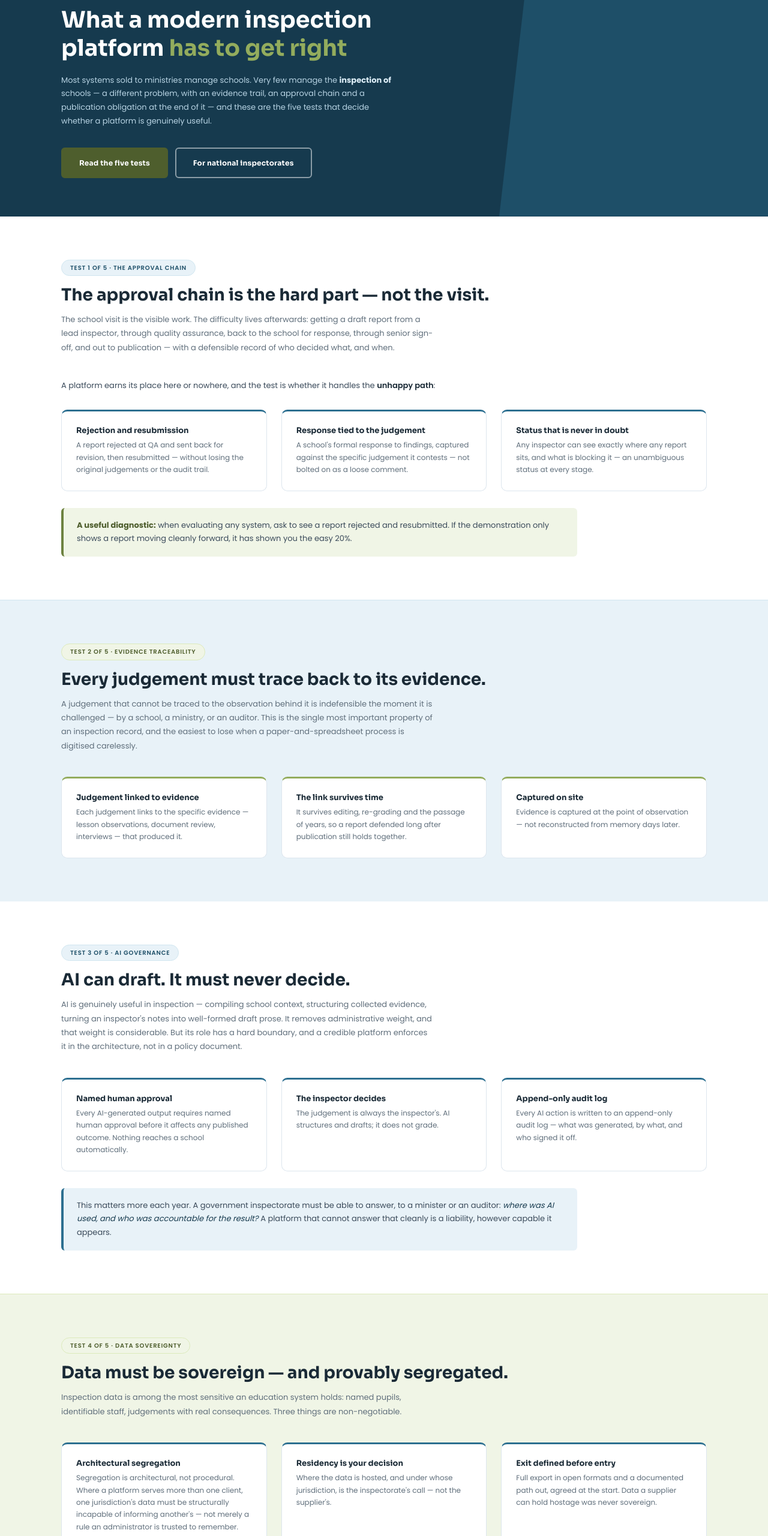
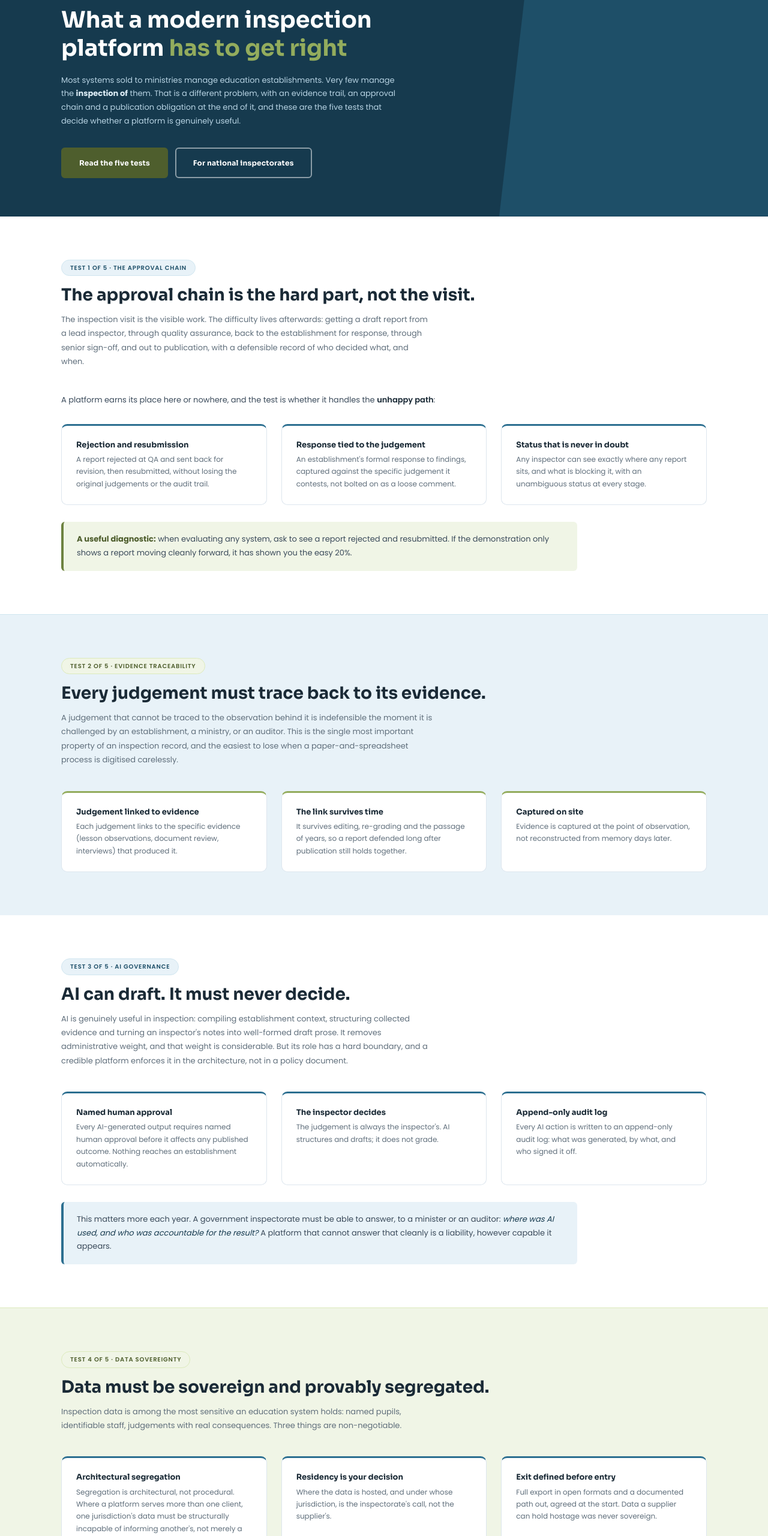
Before and after one commit to eduinspect360/website, a plain HTML site: page inspection-readiness.html in a window 1280 px wide. Shown: the part 179-2740 px from the top of the page at 60% size. Drawn offline with Linux system fonts and the light colour scheme.

Commit message:
Readiness Note: same copy rules as capability statement
Co-Authored-By: Claude Opus 5.5 <noreply@anthropic.com>

```diff
--- a/inspection-readiness.html
+++ b/inspection-readiness.html
@@ -4,15 +4,15 @@
   <meta charset="UTF-8">
   <meta name="viewport" content="width=device-width, initial-scale=1.0">
   <title>What an Inspection Platform Must Get Right | EDUINSPECT360</title>
-  <meta name="description" content="A short note for education inspectorates: approval chains, evidence traceability, AI governance and data sovereignty — the tests that decide if a platform is useful.">
-  <meta name="keywords" content="inspection platform requirements, inspection approval workflow, evidence traceability inspection, AI governance school inspection, data sovereignty inspectorate, inspection report QA workflow, national inspectorate software evaluation">
+  <meta name="description" content="A short note for education inspectorates: approval chains, evidence traceability, AI governance and data sovereignty: the tests that decide if a platform is useful.">
+  <meta name="keywords" content="inspection platform requirements, inspection approval workflow, evidence traceability inspection, AI governance education inspection, data sovereignty inspectorate, inspection report QA workflow, national inspectorate software evaluation">
   <meta name="robots" content="index, follow">
   <meta name="author" content="EDUINSPECT360 Limited">
   <link rel="canonical" href="https://www.eduinspect360.com/inspection-readiness.html">
 
   <meta property="og:type" content="article">
   <meta property="og:title" content="What an Inspection Platform Must Get Right | EDUINSPECT360">
-  <meta property="og:description" content="A short note for education inspectorates: approval chains, evidence traceability, AI governance and data sovereignty — the tests that decide if a platform is useful.">
+  <meta property="og:description" content="A short note for education inspectorates: approval chains, evidence traceability, AI governance and data sovereignty: the tests that decide if a platform is useful.">
   <meta property="og:url" content="https://www.eduinspect360.com/inspection-readiness.html">
   <meta property="og:site_name" content="EDUINSPECT360">
   <meta property="og:image" content="https://www.eduinspect360.com/icon-white-bg.png">
@@ -22,7 +22,7 @@
 
   <meta name="twitter:card" content="summary">
   <meta name="twitter:title" content="What an Inspection Platform Must Get Right | EDUINSPECT360">
-  <meta name="twitter:description" content="A short note for education inspectorates: approval chains, evidence traceability, AI governance and data sovereignty — the tests that decide if a platform is useful.">
+  <meta name="twitter:description" content="A short note for education inspectorates: approval chains, evidence traceability, AI governance and data sovereignty: the tests that decide if a platform is useful.">
   <meta name="twitter:image" content="https://www.eduinspect360.com/icon-white-bg.png">
 
   <script type="application/ld+json">
@@ -79,7 +79,7 @@
   <div class="container">
     <span class="pill pill-white">A note for inspectorates</span>
     <h1>What a modern inspection platform <em>has to get right</em></h1>
-    <p class="hero-sub">Most systems sold to ministries manage schools. Very few manage the <strong>inspection of</strong> schools — a different problem, with an evidence trail, an approval chain and a publication obligation at the end of it — and these are the five tests that decide whether a platform is genuinely useful.</p>
+    <p class="hero-sub">Most systems sold to ministries manage education establishments. Very few manage the <strong>inspection of</strong> them. That is a different problem, with an evidence trail, an approval chain and a publication obligation at the end of it, and these are the five tests that decide whether a platform is genuinely useful.</p>
     <div class="btn-group">
       <a href="#main-content" class="btn btn-green">Read the five tests</a>
       <a href="inspectorates.html" class="btn btn-outline-white">For national inspectorates</a>
@@ -94,14 +94,14 @@
   <div class="container">
     <div class="section-header">
       <span class="pill pill-blue">Test 1 of 5 · The approval chain</span>
-      <h2>The approval chain is the hard part — not the visit.</h2>
-      <p>The school visit is the visible work. The difficulty lives afterwards: getting a draft report from a lead inspector, through quality assurance, back to the school for response, through senior sign-off, and out to publication — with a defensible record of who decided what, and when.</p>
+      <h2>The approval chain is the hard part, not the visit.</h2>
+      <p>The inspection visit is the visible work. The difficulty lives afterwards: getting a draft report from a lead inspector, through quality assurance, back to the establishment for response, through senior sign-off, and out to publication, with a defensible record of who decided what, and when.</p>
     </div>
     <p class="test-lead">A platform earns its place here or nowhere, and the test is whether it handles the <strong>unhappy path</strong>:</p>
     <div class="grid-3">
-      <div class="card card-blue-top"><h3>Rejection and resubmission</h3><p>A report rejected at QA and sent back for revision, then resubmitted — without losing the original judgements or the audit trail.</p></div>
-      <div class="card card-blue-top"><h3>Response tied to the judgement</h3><p>A school's formal response to findings, captured against the specific judgement it contests — not bolted on as a loose comment.</p></div>
-      <div class="card card-blue-top"><h3>Status that is never in doubt</h3><p>Any inspector can see exactly where any report sits, and what is blocking it — an unambiguous status at every stage.</p></div>
+      <div class="card card-blue-top"><h3>Rejection and resubmission</h3><p>A report rejected at QA and sent back for revision, then resubmitted, without losing the original judgements or the audit trail.</p></div>
+      <div class="card card-blue-top"><h3>Response tied to the judgement</h3><p>An establishment's formal response to findings, captured against the specific judgement it contests, not bolted on as a loose comment.</p></div>
+      <div class="card card-blue-top"><h3>Status that is never in doubt</h3><p>Any inspector can see exactly where any report sits, and what is blocking it, with an unambiguous status at every stage.</p></div>
     </div>
     <div class="note-diag"><strong>A useful diagnostic:</strong> when evaluating any system, ask to see a report rejected and resubmitted. If the demonstration only shows a report moving cleanly forward, it has shown you the easy 20%.</div>
   </div>
@@ -113,12 +113,12 @@
     <div class="section-header">
       <span class="pill pill-green">Test 2 of 5 · Evidence traceability</span>
       <h2>Every judgement must trace back to its evidence.</h2>
-      <p>A judgement that cannot be traced to the observation behind it is indefensible the moment it is challenged — by a school, a ministry, or an auditor. This is the single most important property of an inspection record, and the easiest to lose when a paper-and-spreadsheet process is digitised carelessly.</p>
+      <p>A judgement that cannot be traced to the observation behind it is indefensible the moment it is challenged by an establishment, a ministry, or an auditor. This is the single most important property of an inspection record, and the easiest to lose when a paper-and-spreadsheet process is digitised carelessly.</p>
     </div>
     <div class="grid-3">
-      <div class="card card-green-top"><h3>Judgement linked to evidence</h3><p>Each judgement links to the specific evidence — lesson observations, document review, interviews — that produced it.</p></div>
+      <div class="card card-green-top"><h3>Judgement linked to evidence</h3><p>Each judgement links to the specific evidence (lesson observations, document review, interviews) that produced it.</p></div>
       <div class="card card-green-top"><h3>The link survives time</h3><p>It survives editing, re-grading and the passage of years, so a report defended long after publication still holds together.</p></div>
-      <div class="card card-green-top"><h3>Captured on site</h3><p>Evidence is captured at the point of observation — not reconstructed from memory days later.</p></div>
+      <div class="card card-green-top"><h3>Captured on site</h3><p>Evidence is captured at the point of observation, not reconstructed from memory days later.</p></div>
     </div>
   </div>
 </section>
@@ -129,12 +129,12 @@
     <div class="section-header">
       <span class="pill pill-blue">Test 3 of 5 · AI governance</span>
       <h2>AI can draft. It must never decide.</h2>
-      <p>AI is genuinely useful in inspection — compiling school context, structuring collected evidence, turning an inspector's notes into well-formed draft prose. It removes administrative weight, and that weight is considerable. But its role has a hard boundary, and a credible platform enforces it in the architecture, not in a policy document.</p>
+      <p>AI is genuinely useful in inspection: compiling establishment context, structuring collected evidence and turning an inspector's notes into well-formed draft prose. It removes administrative weight, and that weight is considerable. But its role has a hard boundary, and a credible platform enforces it in the architecture, not in a policy document.</p>
     </div>
     <div class="grid-3">
-      <div class="card card-blue-top"><h3>Named human approval</h3><p>Every AI-generated output requires named human approval before it affects any published outcome. Nothing reaches a school automatically.</p></div>
+      <div class="card card-blue-top"><h3>Named human approval</h3><p>Every AI-generated output requires named human approval before it affects any published outcome. Nothing reaches an establishment automatically.</p></div>
       <div class="card card-blue-top"><h3>The inspector decides</h3><p>The judgement is always the inspector's. AI structures and drafts; it does not grade.</p></div>
-      <div class="card card-blue-top"><h3>Append-only audit log</h3><p>Every AI action is written to an append-only audit log — what was generated, by what, and who signed it off.</p></div>
+      <div class="card card-blue-top"><h3>Append-only audit log</h3><p>Every AI action is written to an append-only audit log: what was generated, by what, and who signed it off.</p></div>
     </div>
     <div class="note-emphasis">This matters more each year. A government inspectorate must be able to answer, to a minister or an auditor: <em>where was AI used, and who was accountable for the result?</em> A platform that cannot answer that cleanly is a liability, however capable it appears.</div>
   </div>
@@ -145,12 +145,12 @@
   <div class="container">
     <div class="section-header">
       <span class="pill pill-green">Test 4 of 5 · Data sovereignty</span>
-      <h2>Data must be sovereign — and provably segregated.</h2>
+      <h2>Data must be sovereign and provably segregated.</h2>
       <p>Inspection data is among the most sensitive an education system holds: named pupils, identifiable staff, judgements with real consequences. Three things are non-negotiable.</p>
     </div>
     <div class="grid-3">
-      <div class="card card-blue-top"><h3>Architectural segregation</h3><p>Segregation is architectural, not procedural. Where a platform serves more than one client, one jurisdiction's data must be structurally incapable of informing another's — not merely a rule an administrator is trusted to remember.</p></div>
-      <div class="card card-blue-top"><h3>Residency is your decision</h3><p>Where the data is hosted, and under whose jurisdiction, is the inspectorate's call — not the supplier's.</p></div>
+      <div class="card card-blue-top"><h3>Architectural segregation</h3><p>Segregation is architectural, not procedural. Where a platform serves more than one client, one jurisdiction's data must be structurally incapable of informing another's, not merely a rule an administrator is trusted to remember.</p></div>
+      <div class="card card-blue-top"><h3>Residency is your decision</h3><p>Where the data is hosted, and under whose jurisdiction, is the inspectorate's call, not the supplier's.</p></div>
       <div class="card card-blue-top"><h3>Exit defined before entry</h3><p>Full export in open formats and a documented path out, agreed at the start. Data a supplier can hold hostage was never sovereign.</p></div>
     </div>
   </div>
@@ -161,12 +161,12 @@
   <div class="container">
     <div class="section-header">
       <span class="pill pill-blue">Test 5 of 5 · Framework configurability</span>
-      <h2>The framework is yours — the platform must bend to it.</h2>
-      <p>Every inspectorate is different: its evaluation areas, its grading scale, its inspection categories, its approval routes, its report structure. A platform hardcoded to one country's model forces every other client to adopt that model — which no serious inspectorate will, nor should.</p>
+      <h2>The framework is yours, and the platform must bend to it.</h2>
+      <p>Every inspectorate is different: its evaluation areas, its grading scale, its inspection categories, its approval routes, its report structure. A platform hardcoded to one country's model forces every other client to adopt that model, which no serious inspectorate will, nor should.</p>
     </div>
     <div class="grid-2">
-      <div class="card card-blue-top"><h3>The wrong question</h3><p>&ldquo;Does it match our framework <em>today</em>?&rdquo; — a snapshot that flatters a demo but says nothing about what happens when the framework moves on, as every inspectorate's framework eventually does.</p></div>
-      <div class="card card-green-top"><h3>The right question</h3><p>&ldquo;When our framework changes — and it will — is that a configuration change, or a redevelopment project?&rdquo; A framework revision should not stall published output for a year while the system catches up.</p></div>
+      <div class="card card-blue-top"><h3>The wrong question</h3><p>&ldquo;Does it match our framework <em>today</em>?&rdquo; That is a snapshot that flatters a demo but says nothing about what happens when the framework moves on, as every inspectorate's framework eventually does.</p></div>
+      <div class="card card-green-top"><h3>The right question</h3><p>&ldquo;When our framework changes, as it will, is that a configuration change, or a redevelopment project?&rdquo; A framework revision should not stall published output for a year while the system catches up.</p></div>
     </div>
   </div>
 </section>
@@ -179,7 +179,7 @@
       <h2>What good looks like.</h2>
     </div>
     <p class="note-one-line">A defensible judgement, traceable to its evidence, moved through an approval chain that survives challenge, assisted by AI that never decides, on data the inspectorate wholly controls, within a framework that is genuinely its own.</p>
-    <p class="note-after">None of this is exotic. But it is the part that is hard to build and easy to get wrong — and it is worth testing for directly before committing to any system, this one included.</p>
+    <p class="note-after">None of this is exotic. But it is the part that is hard to build and easy to get wrong, and it is worth testing for directly before committing to any system, this one included.</p>
     <div style="text-align:center;"><a class="btn btn-green" href="EDUINSPECT360_Inspection_Readiness_Note.pdf">Download as PDF</a></div>
   </div>
 </section>
@@ -188,7 +188,7 @@
 <section class="cta-section">
   <div class="container">
     <h2>Written from experience, not theory</h2>
-    <p>Simon Bell developed the national school inspection system for Jamaica's National Education Inspectorate, and earlier worked on Cambridge Education's Ofsted inspection systems. EDUINSPECT360 is the product of both.</p>
+    <p>Simon Bell developed the national school inspection system for Jamaica's National Education Inspectorate and earlier worked on Ofsted inspection systems. EDUINSPECT360 is the product of both.</p>
     <div class="btn-group" style="justify-content:center;">
       <a href="contact.html" class="btn btn-outline-white" style="background:#fff;color:var(--green-deeper);border-color:#fff;">Start a conversation</a>
       <a href="inspectorates.html" class="btn btn-outline-white">For national inspectorates</a>
```
Also changed, not shown: 1 other file.
